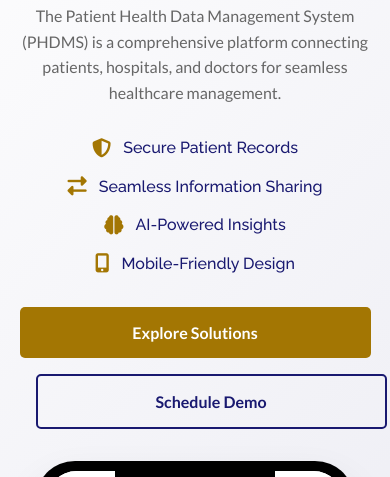
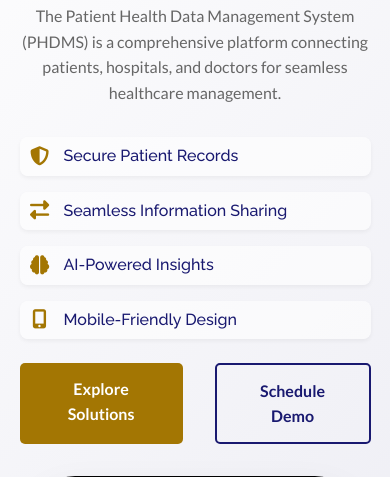
Before and after one commit to matthewgela/ab-analytics-website, a plain HTML site: page index.html in a window 390 px wide. Shown: the part 293-770 px from the top of the page. Drawn offline with Linux system fonts and the light colour scheme.

Commit message:
Fix: Update product features with explicit colors and improved layout

```diff
--- a/styles.css
+++ b/styles.css
@@ -128,10 +128,11 @@ h1, h2, h3, h4, h5, h6 {
 
 .hero-content .product-features {
     display: grid;
-    grid-template-columns: repeat(2, minmax(0, 1fr));
+    grid-template-columns: repeat(2, 1fr);
     gap: 1.5rem;
     margin: 2rem 0;
     width: 100%;
+    max-width: 600px;
 }
 
 .hero-content .product-features .feature {
@@ -139,16 +140,22 @@ h1, h2, h3, h4, h5, h6 {
     align-items: center;
     gap: 0.75rem;
     font-size: 1.1rem;
-    color: var(--midnight-blue);
+    color: #191970;
     font-family: 'Raleway', sans-serif;
     font-weight: 500;
     line-height: 1.4;
+    padding: 0.5rem;
+    background: rgba(255, 255, 255, 0.6);
+    border-radius: 8px;
+    box-shadow: 0 2px 4px rgba(0, 0, 0, 0.05);
 }
 
 .hero-content .product-features .feature i {
-    color: var(--gold);
+    color: #a37603;
     font-size: 1.2rem;
     flex-shrink: 0;
+    width: 1.5rem;
+    text-align: center;
 }
 
 .hero-cta {
@@ -180,12 +187,12 @@ h1, h2, h3, h4, h5, h6 {
     .hero-content .product-features {
         max-width: 500px;
         margin: 2rem auto;
-        justify-content: center;
     }
 
     .hero-content .product-features .feature {
-        justify-content: center;
+        justify-content: flex-start;
         text-align: left;
+        padding: 0.75rem;
     }
 }
 
@@ -201,20 +208,12 @@ h1, h2, h3, h4, h5, h6 {
     .hero-content .product-features {
         grid-template-columns: 1fr;
         gap: 1rem;
+        margin: 1.5rem auto;
     }
 
     .hero-content .product-features .feature {
         font-size: 1rem;
-    }
-
-    .hero-cta {
-        flex-direction: column;
-        gap: 1rem;
-    }
-
-    .hero-cta a {
-        width: 100%;
-        text-align: center;
+        padding: 0.5rem;
     }
 }
 
```
